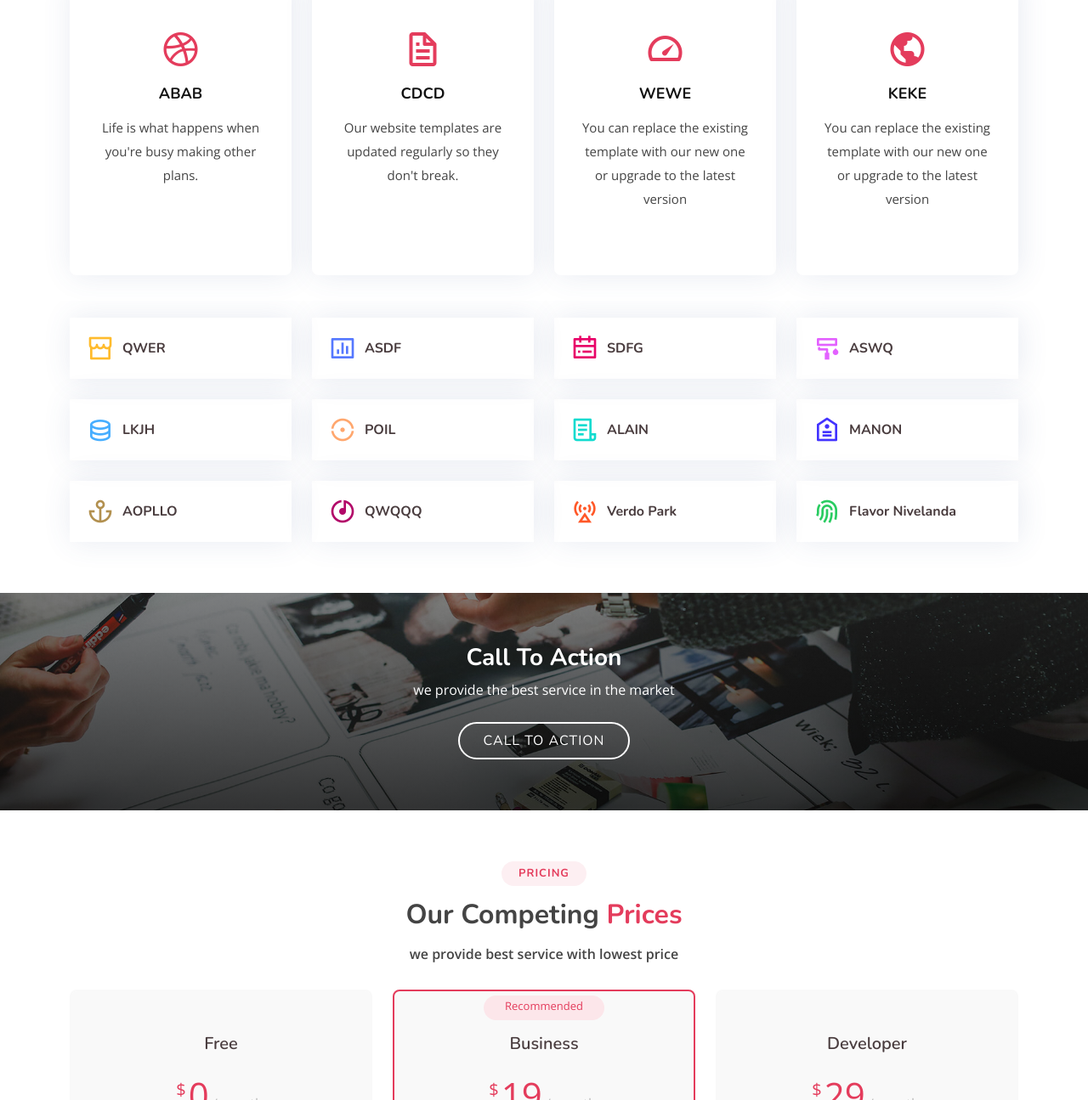
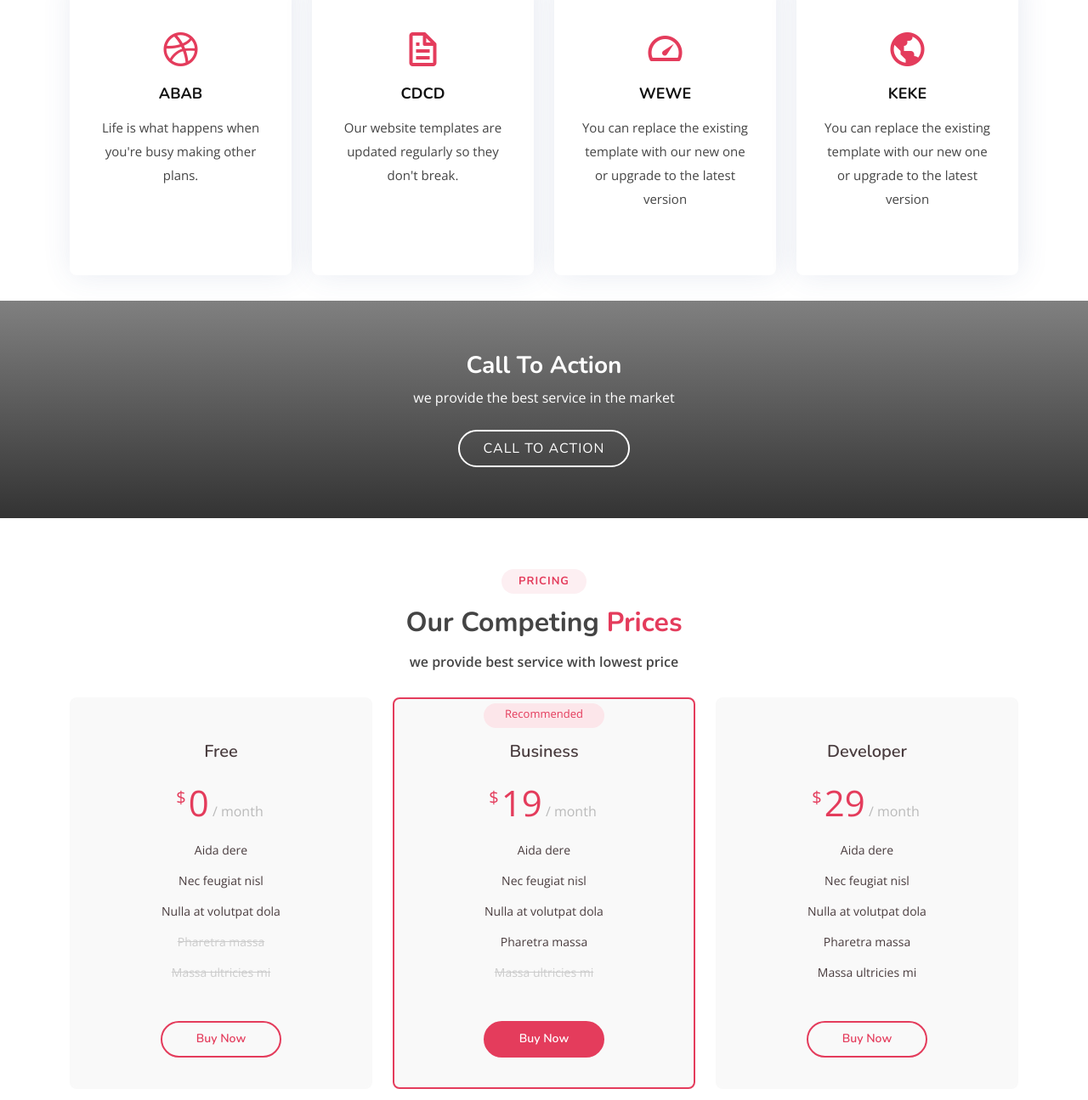
Before and after one commit to UtsavGohel/Task_Web, a plain HTML site: page index.html in a window 1280 px wide. Shown: the part 1505-2800 px from the top of the page at 85% size. Drawn offline with nearby package versions, Linux system fonts and the light colour scheme.

Commit message:
changes in index and style.css

```diff
--- a/assets/css/style.css
+++ b/assets/css/style.css
@@ -296,7 +296,7 @@ h6 {
 #hero {
   width: 100%;
   height: 100vh;
-  background: url("../img/hero-bg.jpg") top center;
+  /* background: url("../img/hero-bg.jpg") top center; */
   background-size: cover;
   position: relative;
 }
@@ -569,7 +569,7 @@ section {
 
 .cta {
   background: linear-gradient(rgba(2, 2, 2, 0.5), rgba(0, 0, 0, 0.8)),
-    url("../img/cta-bg.jpg") center center;
+    center center;
   background-size: cover;
   padding: 60px 0;
 }
--- a/index.html
+++ b/index.html
@@ -38,8 +38,6 @@
               <a class="nav-link scrollto" href="#portfolio">Portfolio</a>
             </li>
             <li><a class="nav-link scrollto" href="#team">Team</a></li>
-            <li><a href="blog.html">Blog</a></li>
-            <li><a href="blog.html">Drop Down</a></li>
             <li><a class="nav-link scrollto" href="#contact">Contact</a></li>
           </ul>
         </nav>
@@ -149,84 +147,7 @@
           </div>
         </div>
       </section>
-      <section id="features" class="features">
-        <div class="container">
-          <div class="row">
-            <div class="col-lg-3 col-md-4 col-6 col-6">
-              <div class="icon-box">
-                <i class="ri-store-line" style="color: #ffbb2c"></i>
-                <h3><a href="">QWER</a></h3>
-              </div>
-            </div>
-            <div class="col-lg-3 col-md-4 col-6">
-              <div class="icon-box">
-                <i class="ri-bar-chart-box-line" style="color: #5578ff"></i>
-                <h3><a href="">ASDF</a></h3>
-              </div>
-            </div>
-            <div class="col-lg-3 col-md-4 col-6 mt-4 mt-md-0">
-              <div class="icon-box">
-                <i class="ri-calendar-todo-line" style="color: #e80368"></i>
-                <h3><a href="">SDFG</a></h3>
-              </div>
-            </div>
-            <div class="col-lg-3 col-md-4 col-6 mt-4 mt-lg-0">
-              <div class="icon-box">
-                <i class="ri-paint-brush-line" style="color: #e361ff"></i>
-                <h3><a href="">ASWQ</a></h3>
-              </div>
-            </div>
-            <div class="col-lg-3 col-md-4 col-6 mt-4">
-              <div class="icon-box">
-                <i class="ri-database-2-line" style="color: #47aeff"></i>
-                <h3><a href="">LKJH</a></h3>
-              </div>
-            </div>
-            <div class="col-lg-3 col-md-4 col-6 mt-4">
-              <div class="icon-box">
-                <i class="ri-gradienter-line" style="color: #ffa76e"></i>
-                <h3><a href="">POIL</a></h3>
-              </div>
-            </div>
-            <div class="col-lg-3 col-md-4 col-6 mt-4">
-              <div class="icon-box">
-                <i class="ri-file-list-3-line" style="color: #11dbcf"></i>
-                <h3><a href="">ALAIN</a></h3>
-              </div>
-            </div>
-            <div class="col-lg-3 col-md-4 col-6 mt-4">
-              <div class="icon-box">
-                <i class="ri-price-tag-2-line" style="color: #4233ff"></i>
-                <h3><a href="">MANON</a></h3>
-              </div>
-            </div>
-            <div class="col-lg-3 col-md-4 col-6 mt-4">
-              <div class="icon-box">
-                <i class="ri-anchor-line" style="color: #b2904f"></i>
-                <h3><a href="">AOPLLO</a></h3>
-              </div>
-            </div>
-            <div class="col-lg-3 col-md-4 col-6 mt-4">
-              <div class="icon-box">
-                <i class="ri-disc-line" style="color: #b20969"></i>
-                <h3><a href="">QWQQQ</a></h3>
-              </div>
-            </div>
-            <div class="col-lg-3 col-md-4 col-6 mt-4">
-              <div class="icon-box">
-                <i class="ri-base-station-line" style="color: #ff5828"></i>
-                <h3><a href="">Verdo Park</a></h3>
-              </div>
-            </div>
-            <div class="col-lg-3 col-md-4 col-6 mt-4">
-              <div class="icon-box">
-                <i class="ri-fingerprint-line" style="color: #29cc61"></i>
-                <h3><a href="">Flavor Nivelanda</a></h3>
-              </div>
-            </div>
-          </div>
-        </div>
-      </section>
+
       <section id="cta" class="cta">
         <div class="container">
           <div class="text-center">
@@ -390,14 +311,7 @@
               You can contact us anytime with mail or phone.
             </p>
           </div>
-          <div>
-            <iframe
-              style="border: 0; width: 100%; height: 270px"
-              src="https://www.google.com/maps/embed?pb=!1m14!1m8!1m3!1d12097.433213460943!2d-74.0062269!3d40.7101282!3m2!1i1024!2i768!4f13.1!3m3!1m2!1s0x0%3A0xb89d1fe6bc499443!2sDowntown+Conference+Center!5e0!3m2!1smk!2sbg!4v1539943755621"
-              frameborder="0"
-              allowfullscreen
-            ></iframe>
-          </div>
+
           <div class="row mt-5">
             <div class="col-lg-4">
               <div class="info">
@@ -492,11 +406,11 @@
             <div class="col-lg-3 col-md-6 footer-contact">
               <h3>WEB</h3>
               <p>
-                A108 Adam Street <br />
-                New York, NY 535022<br />
-                United States <br /><br />
-                <strong>Phone:</strong> +1 5589 55488 55<br />
-                <strong>Email:</strong> info@example.com<br />
+                A108 My Street <br />
+                California,36000<br />
+                United States Of America <br /><br />
+                <strong>Phone:</strong> 0281 0000000<br />
+                <strong>Email:</strong> info@utsav.com<br />
               </p>
             </div>
 
@@ -545,18 +459,7 @@
                 </li>
               </ul>
             </div>
-            <div class="col-lg-4 col-md-6 footer-newsletter">
-              <h4>Join Our Newsletter</h4>
-              <p>
-                reach us at abc@gmail.com
-              </p>
-              <form action="" method="post">
-                <input type="email" name="email" /><input
-                  type="submit"
-                  value="Subscribe"
-                />
-              </form>
-            </div>
+
           </div>
         </div>
       </div>
```
